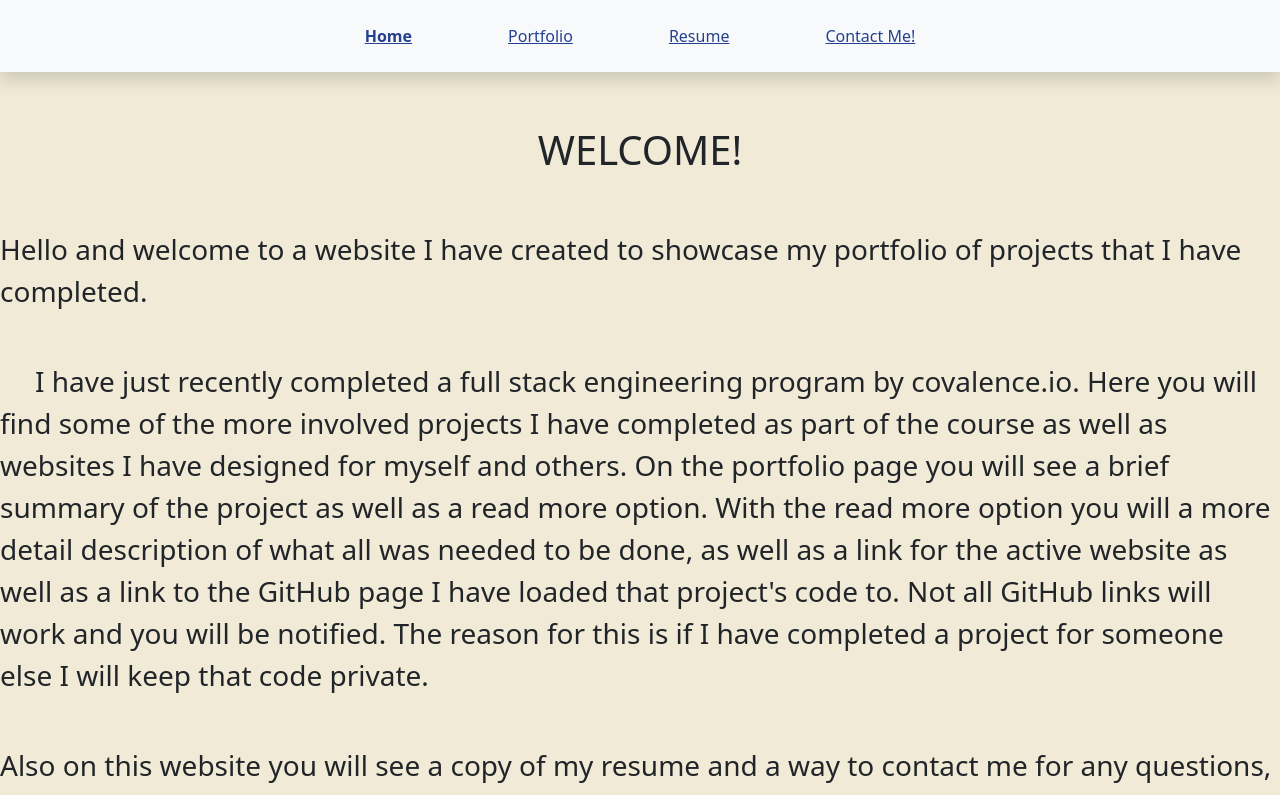
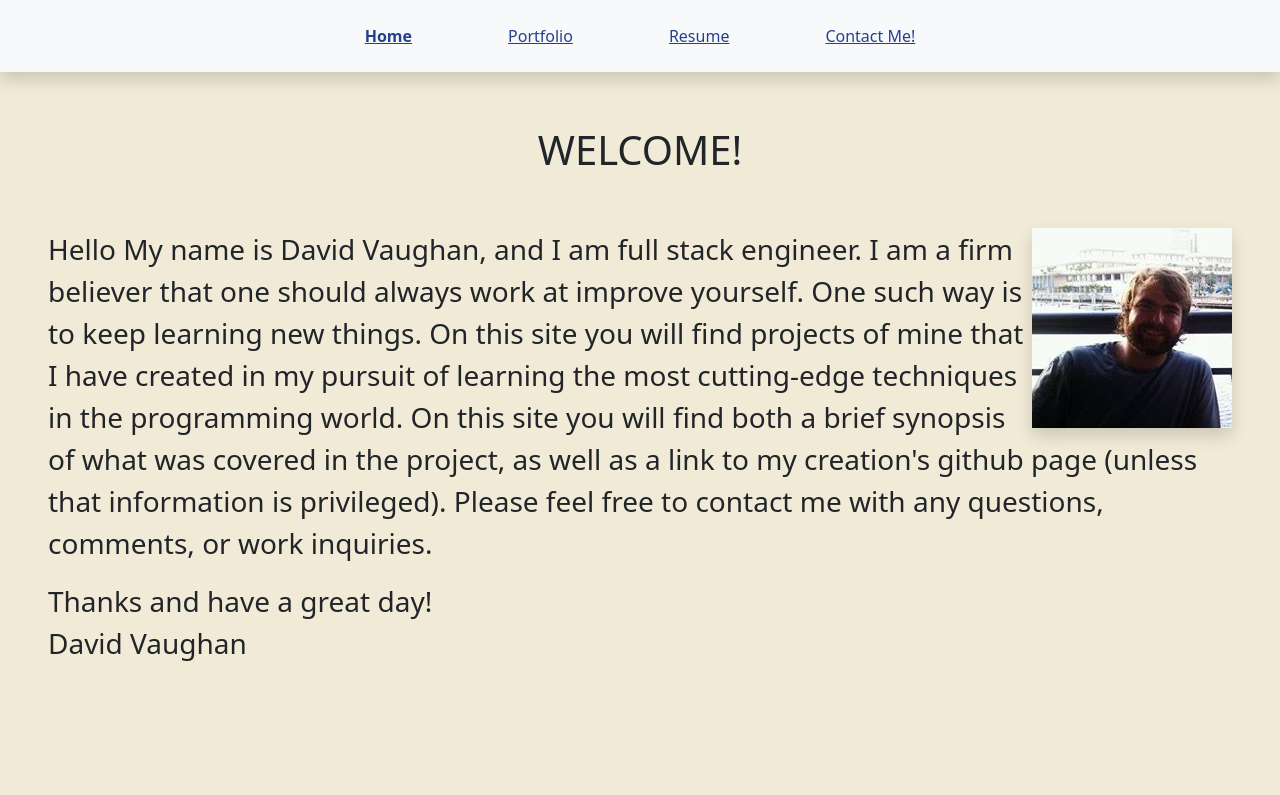
Before and after one commit to dvaug86/myportfolio, a React app: page / in a window 1280 px wide. Shown: the top 795 px of the page. Built offline with nearby package versions, Linux system fonts and the light colour scheme.

Commit message:
updates to welcome page

```diff
--- a/src/client/scss/app.scss
+++ b/src/client/scss/app.scss
@@ -34,4 +34,10 @@ body{
 	text-indent: 35px;
 }
 
+// .tempPic{
+// 	float: left;
+// 	width: 250px;
+// }
+
+
 @import '../../../node_modules/bootstrap/scss/bootstrap.scss';
--- a/src/client/views/HomePage.tsx
+++ b/src/client/views/HomePage.tsx
@@ -3,27 +3,31 @@ import * as React from 'react';
 const HomePage: React.FC<HomePageProps> = (props) => { //learn strongtyping props and come up with an opinion
     return (
         <main className="conatiner">
-            <section className="row">
+            <div className="head">
                 <div className=" flex-row  d-flex justify-content-center fs-1 mb-5">
                     WELCOME!
                 </div>
-                <div className=" flex-row d-flex justify content center fs-3 mb-5">
-                    Hello and welcome to a website I have created to showcase my portfolio of projects that I have completed.
+            </div>
+            <section className='bodyOfPage mx-5'>
+                <img src="/myImages/tempPic.jpg" alt="tempProfile" className=' tempPic float-end h-30 shadow' />
+                <div className='info '>
+                    <p className=' fs-3 '>
+                        Hello My name is David Vaughan, and I am full stack engineer. I am a firm believer that one should always work at improve yourself.
+                        One such way is to keep learning new things. On this site you will find projects of mine that I have created in my pursuit of learning the most cutting-edge techniques
+                        in the programming world. On this site you will find both a brief synopsis of what was covered in the project, as well as a link to my creation's github page (unless that information is privileged).  Please feel free to contact me with any questions, comments, or work inquiries.
+                    </p>
+                    <div className=' fs-3'>
+                        Thanks and have a great day!
+                    </div>
+                    <div className=' fs-3'>
+                        David Vaughan
+                    </div>
                 </div>
-                <p className='flex-row d-flex justify content center indent fs-3 mb-5'>
-                        I have just recently completed a full stack engineering program by covalence.io.
-                    Here you will find some of the more involved projects I have completed as part of the course as well as websites I have designed for myself and others.
-                    On the portfolio page you will see a brief summary of the project as well as a read more option. With the read more option you will a more detail description of what all was needed to be done, as well as a link for the active website as well as a link to the GitHub page I have loaded that project's code to.  Not all GitHub links will work and you will be notified. The reason for this is if I have completed a project for someone else I will keep that code private.
-                </p>
-                <div className='flex-row d-flex justify content center fs-3 mb-5'>
-                Also on this website you will see a copy of my resume and a way to contact me for any questions, comments or work inquiries.
-                </div>
-                <div className='flex-row d-flex justify content center fs-3 mb-2'>
-                Thanks and have a great day!
-                </div>
-                <div className='flex-row d-flex justify content center fs-3 mb-2'>
-                David
-                </div>
+
+
+
+
+
             </section>
         </main>
     );
```
Also changed, not shown: public/myImages/tempPic.jpg (added).
